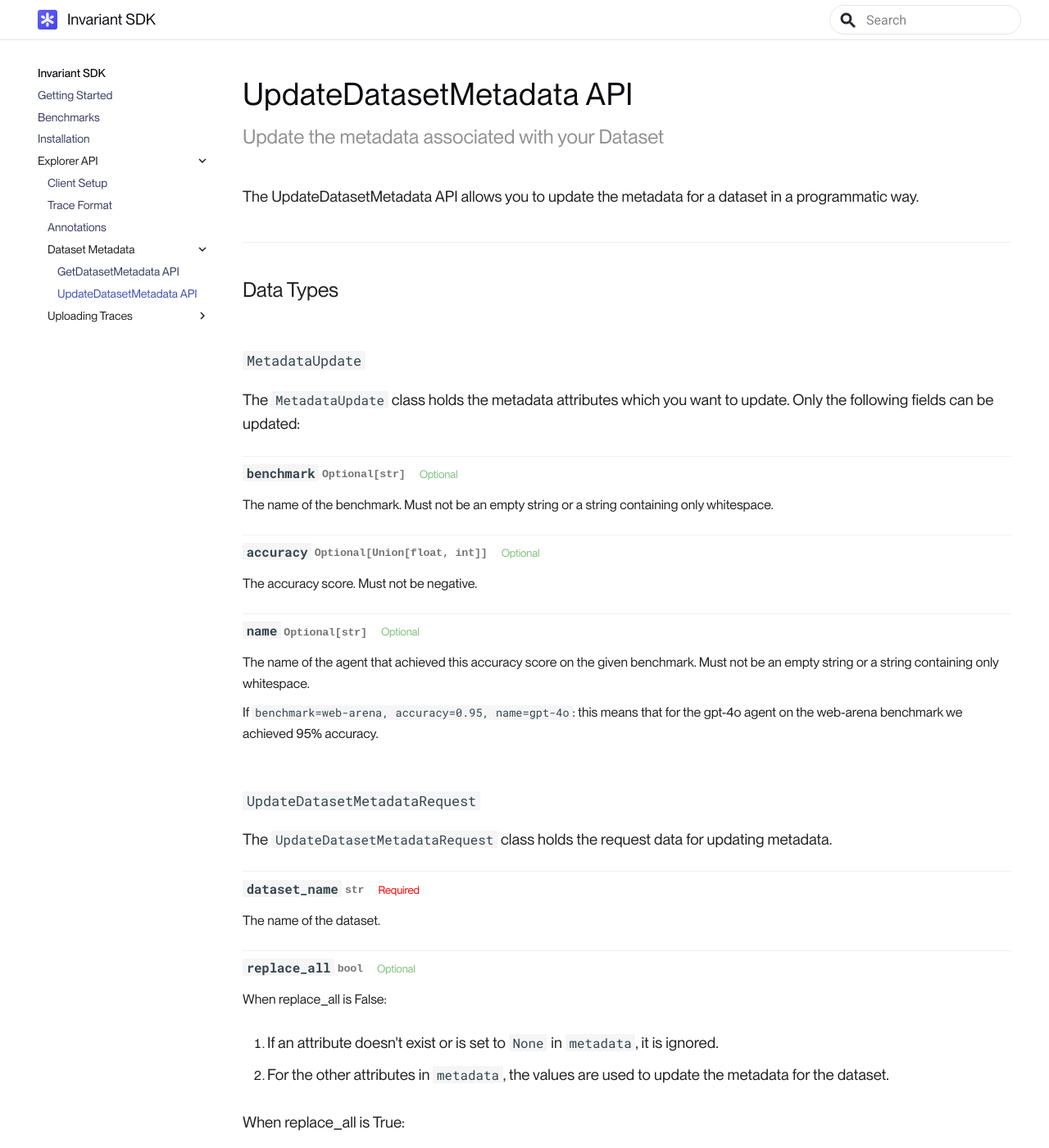
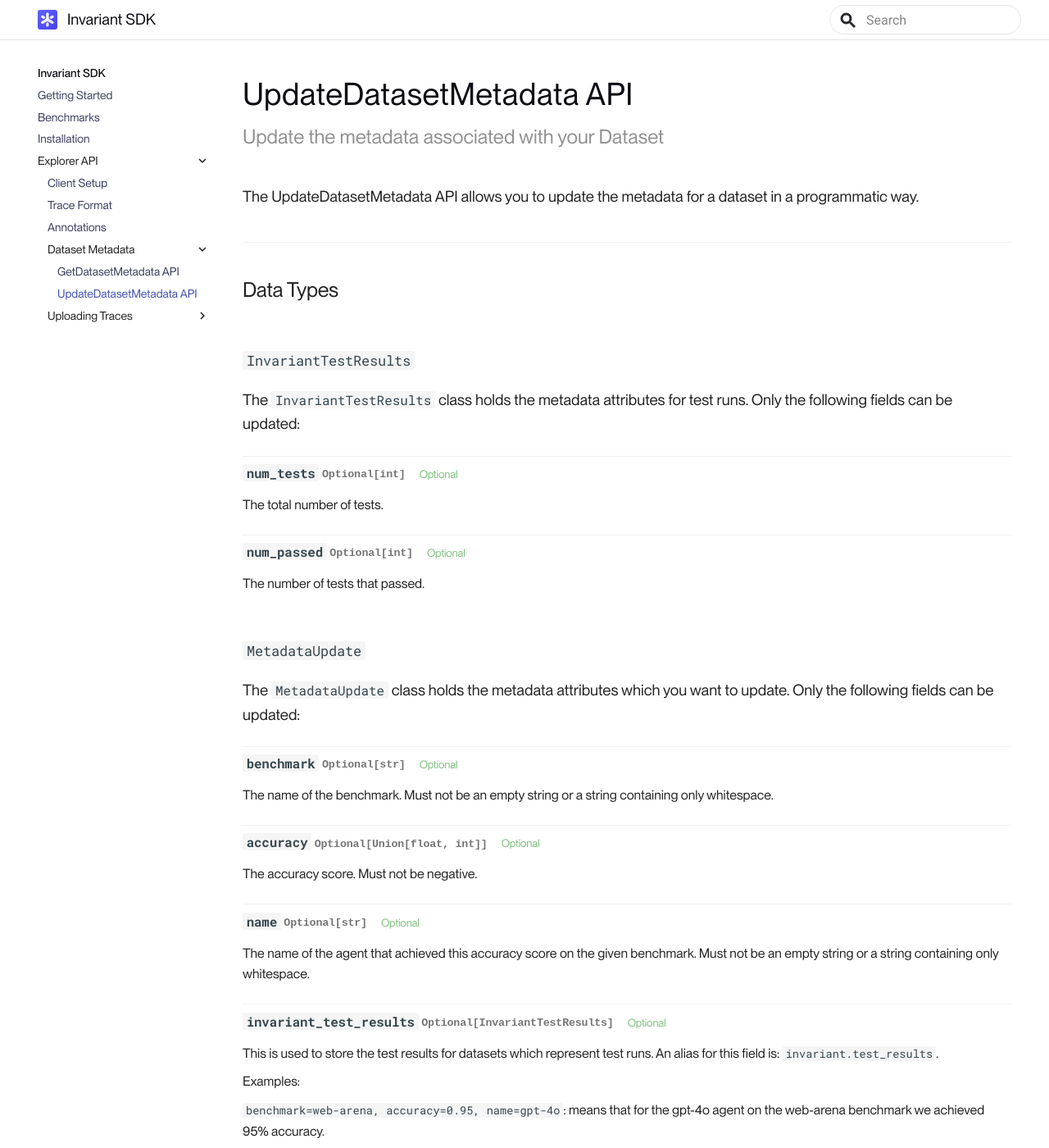
Before and after one commit to invariantlabs-ai/invariant-sdk, an MkDocs documentation site: the page built from docs/docs/Explorer_API/Dataset_Metadata/update_dataset_metadata_api.md, in a window 1280 px wide and 1400 px high. Shown: the whole window at 82% size. Built offline with MkDocs 1.6.1 and Material for MkDocs 9.7.7, drawn with Linux system fonts in a browser that asks for light colours; some of the changed text lies outside the part shown.

Commit message:
Add docs for Metadata update using invariant.test_results.

```diff
--- a/docs/docs/Explorer_API/Dataset_Metadata/update_dataset_metadata_api.md
+++ b/docs/docs/Explorer_API/Dataset_Metadata/update_dataset_metadata_api.md
@@ -10,6 +10,18 @@
 The UpdateDatasetMetadata API allows you to update the metadata for a dataset in a programmatic way.
 
 ## Data Types
+
+### `InvariantTestResults`
+
+The `InvariantTestResults` class holds the metadata attributes for test runs. Only the following fields can be updated:
+
+##### `num_tests` <span class='type'>Optional[int]</span> <span class='optional'/>
+
+The total number of tests.
+
+##### `num_passed` <span class='type'>Optional[int]</span> <span class='optional'/>
+
+The number of tests that passed.
 
 ### `MetadataUpdate`
 
@@ -27,7 +39,15 @@
 
 The name of the agent that achieved this accuracy score on the given benchmark. Must not be an empty string or a string containing only whitespace.
 
-If `benchmark=web-arena, accuracy=0.95, name=gpt-4o`: this means that for the gpt-4o agent on the web-arena benchmark we achieved 95% accuracy.
+##### `invariant_test_results` <span class='type'>Optional[InvariantTestResults]</span> <span class='optional'/>
+
+This is used to store the test results for datasets which represent test runs. An alias for this field is: `invariant.test_results`.
+
+Examples:
+
+`benchmark=web-arena, accuracy=0.95, name=gpt-4o`:  means that for the gpt-4o agent on the web-arena benchmark we achieved 95% accuracy.
+
+`invariant.test_results: {"num_tests": 10, "num_passed": 9}`: means that the dataset represents a test result where there are a total of 10 tests and out of them 9 passed.
 
 ### `UpdateDatasetMetadataRequest`
 
```
